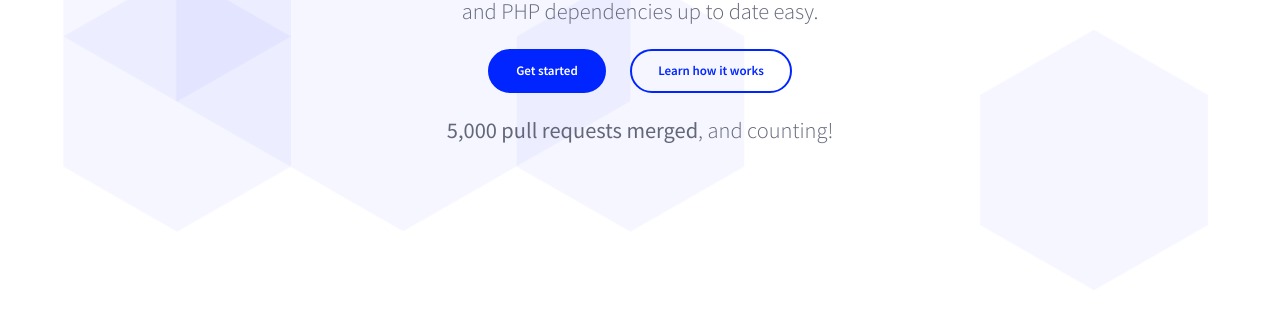
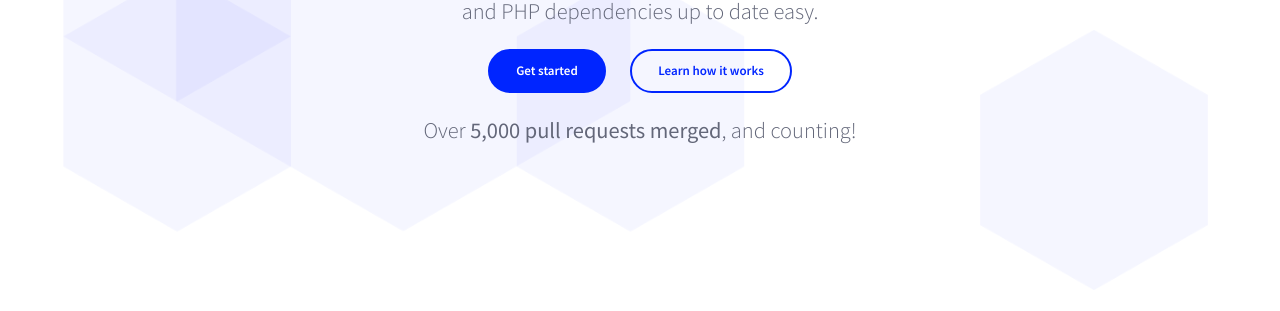
Before and after one commit to desenvolvedorIcotrade/App.bot, a Jekyll site: the page index.html, which Jekyll copies as it is, in a window 1280 px wide and 900 px high. Shown: the part 390-701 px from the top of the window. Built offline with Jekyll 4.4.1, drawn with Linux system fonts in a browser that asks for light colours; nearby versions of some CDN libraries; part of the change alters nothing that is shown.

```diff
--- a/index.html
+++ b/index.html
@@ -54,7 +54,7 @@
           <a class="button primary" href="//app.dependabot.com/auth/sign-up">Get started</a>
           <a class="button" href="#how-it-works">Learn how it works</a>
         </p>
-        <p><strong><span id="merged-prs">5,000</span> pull requests merged</strong>, and counting!</p>
+        <p>Over <strong>5,000 pull requests merged</strong>, and counting!</p>
       </div>
     </div>
 
@@ -268,7 +268,7 @@
     </div>
   </div>
 
-  <script src="https://code.jquery.com/jquery-3.2.1.min.js"></script>
+  <script src="https://code.jquery.com/jquery-3.2.1.slim.min.js"></script>
   <script>
     var nav = $(".nav");
     $(".nav-toggle").click(function () {
@@ -277,11 +277,6 @@
 
     $("a.nav-item").click(function () {
       nav.removeClass("menu-open");
-    });
-  </script>
-  <script>
-    $.getJSON("https://api.dependabot.com/stats", function(jd) {
-      $("#merged-prs").html(jd.merged_pull_requests_count.toLocaleString("en"))
     });
   </script>
   <script>
```
